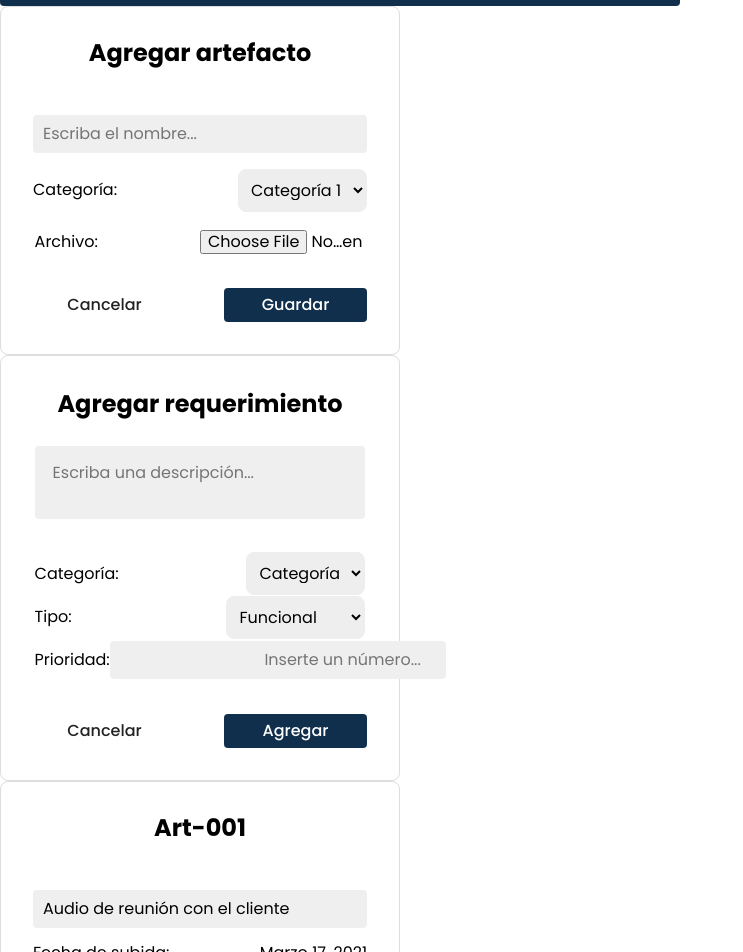
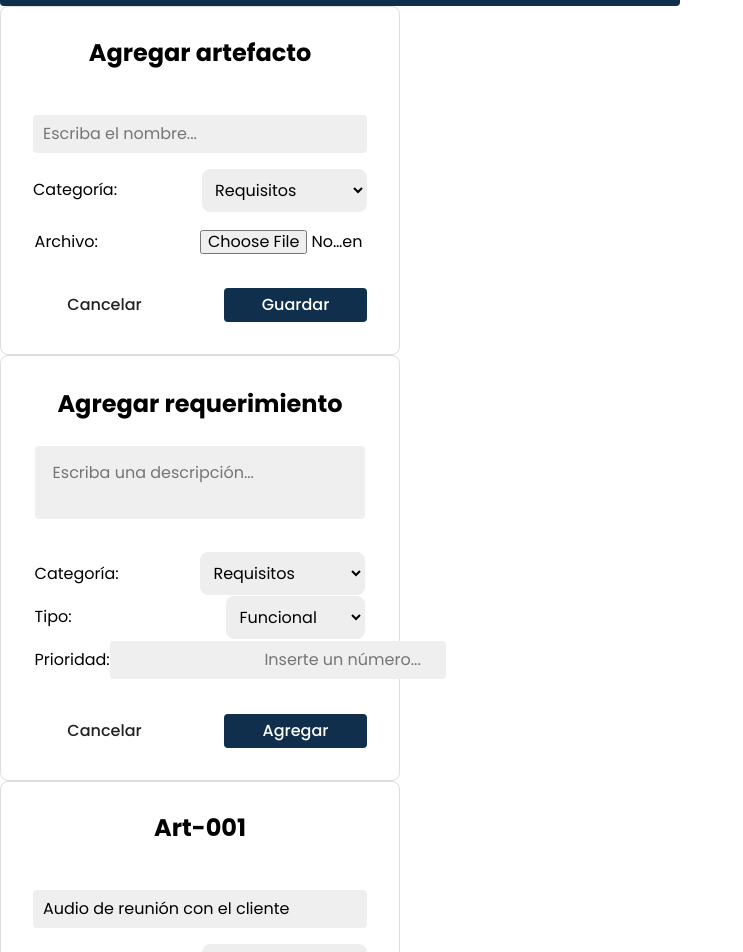
Before and after one commit to paladinescamila/SIGERE, a React (Create React App) app: page / in a window 1280 px wide. Shown: the part 446-1398 px from the top of the page, without its empty margins (0-743 px from the left). Built offline with nearby package versions, Linux system fonts and the light colour scheme.

Commit message:
Added categories settings

```diff
--- a/src/App.js
+++ b/src/App.js
@@ -27,7 +27,7 @@ import ArtifactsTable from './components/ArtifactsTable';
 import ArtifactCard from './components/ArtifactCard';
 import AddArtifactWindow from './components/AddArtifactWindow';
 import CategoriesList from './components/CategoriesList';
-import CategoryCard from './components/AddCategoryWindow';
+import AddCategoryWindow from './components/AddCategoryWindow';
 
 
 function App() {
@@ -45,19 +45,19 @@ function App() {
   return (
     <>
     <AccountSettings email={'pepito@sigere.com'}/>
-    <AddArtifactWindow/>
-    <AddRequirementWindow/>
+    <AddArtifactWindow projectId={'Project-001'}/>
+    <AddRequirementWindow projectId={'Project-001'}/>
     <ArtifactCard artifact={artifactsData['Project-001'][0]}/>
     <ArtifactsTable projectId={'Project-001'}/>
     <CategoriesList/>
-    <CategoryCard/>
+    <AddCategoryWindow/>
     <CreateProjectWindow/>
     <Header/>
     <IntroductionSection/>
     <ProjectsList/>
-    <RequirementCard requirement={requirementsData['Project-001'][0]}/>
+    <RequirementCard requirement={requirementsData['Project-001'][2]}/>
     <RequirementsTable projectId={'Project-001'}/>
-    {/* <ProjectSettings projectId={'Project-001'}/> */}
+    <ProjectSettings projectId={'Project-001'}/>
     {/* <Router>
       <AssideAccount/>
       <Switch>
--- a/src/components/AddArtifactWindow.jsx
+++ b/src/components/AddArtifactWindow.jsx
@@ -1,7 +1,8 @@
 import React from 'react';
 import '../css/AddArtifactWindow.css';
+import categoriesData from '../data/categories';
 
-export default function AddArtifactWindow() {
+export default function AddArtifactWindow({projectId}) {
     return (
         <div className="add-art-win win-card">
             <p className="add-art-id card-title">Agregar artefacto</p>
@@ -9,7 +10,10 @@ export default function AddArtifactWindow() {
             <div className="add-art-category">
                 <p>Categoría:</p>
                 <select>
-                    <option>Categoría 1</option>
+                    {
+                        categoriesData[projectId].map((c) =>
+                            <option>{c.text}</option>)
+                    }
                 </select>
             </div>
             <div className="add-art-file">
--- a/src/components/AddRequirementWindow.jsx
+++ b/src/components/AddRequirementWindow.jsx
@@ -1,7 +1,8 @@
 import React from 'react';
 import '../css/AddRequirementWindow.css';
+import categoriesData from '../data/categories';
 
-export default function AddRequirementWindow() {
+export default function AddRequirementWindow({projectId}) {
     return (
         <div className="add-req-win win-card">
             <div className="add-req-fields">
@@ -14,8 +15,11 @@ export default function AddRequirementWindow() {
                 <div className="add-req-category">
                     <p>Categoría:</p>
                     <select>
-                        <option>Categoría</option>
-                    </select>
+                    {
+                        categoriesData[projectId].map((c) =>
+                            <option>{c.text}</option>)
+                    }
+                </select>
                 </div>
                 <div className="add-req-type">
                     <p>Tipo:</p>
--- a/src/components/ArtifactCard.jsx
+++ b/src/components/ArtifactCard.jsx
@@ -1,19 +1,30 @@
 import React from 'react';
 import "../css/ArtifactCard.css";
+import artifactsData from '../data/artifacts';
+import categoriesData from '../data/categories';
 import standardDate from '../functions/dateConverter';
 
 export default function ArtifactCard({artifact}) {
+
+    const artifactsMap = Object.entries(artifactsData)
+    const projectId = artifactsMap.find((p) => p[1].find((r) => r.id === artifact.id).id === artifact.id)[0];
+
     return (
         <div className="artifact-card win-card">
             <p className="artifact-card-id card-title">{artifact.id}</p>
             <input className="artifact-card-name input" type="text" value={artifact.name}></input>
+            <div className="artifact-card-category">
+                <p>Cateogoría:</p>
+                <select>
+                    {
+                        categoriesData[projectId].map((c) =>
+                            <option selected={artifact.category === c.text}>{c.text}</option>)
+                    }
+                </select>
+            </div>
             <div className="artifact-card-date">
                 <p>Fecha de subida:</p>
                 <p>{standardDate(artifact.date)}</p>
-            </div>
-            <div className="artifact-card-category">
-                <p>Cateogoría:</p>
-                <p>{artifact.category}</p>
             </div>
             <div className="artifact-card-file">
                 <p>Archivo:</p>
--- a/src/components/ProjectsList.jsx
+++ b/src/components/ProjectsList.jsx
@@ -2,7 +2,6 @@ import React from 'react';
 import projectsData from "../data/projects.js";
 import ProjectItem from './ProjectItem.jsx';
 import '../css/ProjectsList.css';
-import { RiContactsBookUploadLine } from 'react-icons/ri';
 
 export default function ProjectsList() {
     return (
--- a/src/components/RequirementCard.jsx
+++ b/src/components/RequirementCard.jsx
@@ -1,8 +1,14 @@
 import React from 'react';
 import "../css/RequirementCard.css";
+import requirementsData from '../data/requirements';
+import categoriesData from '../data/categories';
 import standardDate from '../functions/dateConverter';
 
 export default function RequirementCard({requirement}) {
+
+    const requirementsMap = Object.entries(requirementsData)
+    const projectId = requirementsMap.find((p) => p[1].find((r) => r.id === requirement.id).id === requirement.id)[0];
+
     return (
         <div className="requirementCard win-card">
             <div className="requirementCardFields">
@@ -25,7 +31,10 @@ export default function RequirementCard({requirement}) {
                 <div className="req-category">
                     <p>Categoría:</p>
                     <select>
-                        <option>Categoría</option>
+                        {
+                            categoriesData[projectId].map((c) =>
+                                <option selected={requirement.category === c.text}>{c.text}</option>)
+                        }
                     </select>
                 </div>
                 <div className="req-type">
--- a/src/css/CategoriesList.css
+++ b/src/css/CategoriesList.css
@@ -1,4 +1,3 @@
-/* el text decoration !!! */
 .categories-list{
     width: 250px;
     border: 0.1em solid #eee;
@@ -49,4 +48,9 @@
     width: fit-content;
     margin: 1px;
     cursor: pointer;
+    transition: transform 1s;
 }
+
+.categories-list li:hover{
+    transform: scale(1.05);
+}
--- /dev/null
+++ b/src/data/categories.js
@@ -0,0 +1,26 @@
+const categories = {
+    'Project-001': [
+        {
+            text: "Requisitos",
+            color: "#de1f1f"
+        },
+        {
+            text: "Proyectos",
+            color: "#4f30ff"
+        },
+        {
+            text: "Versionamiento",
+            color: "#ab1fde"
+        },
+        {
+            text: "Usuarios",
+            color: "#de4f1f"
+        },
+        {
+            text: "Bases de datos",
+            color: "#268000"
+        },
+    ]
+};
+
+export default categories;
```
